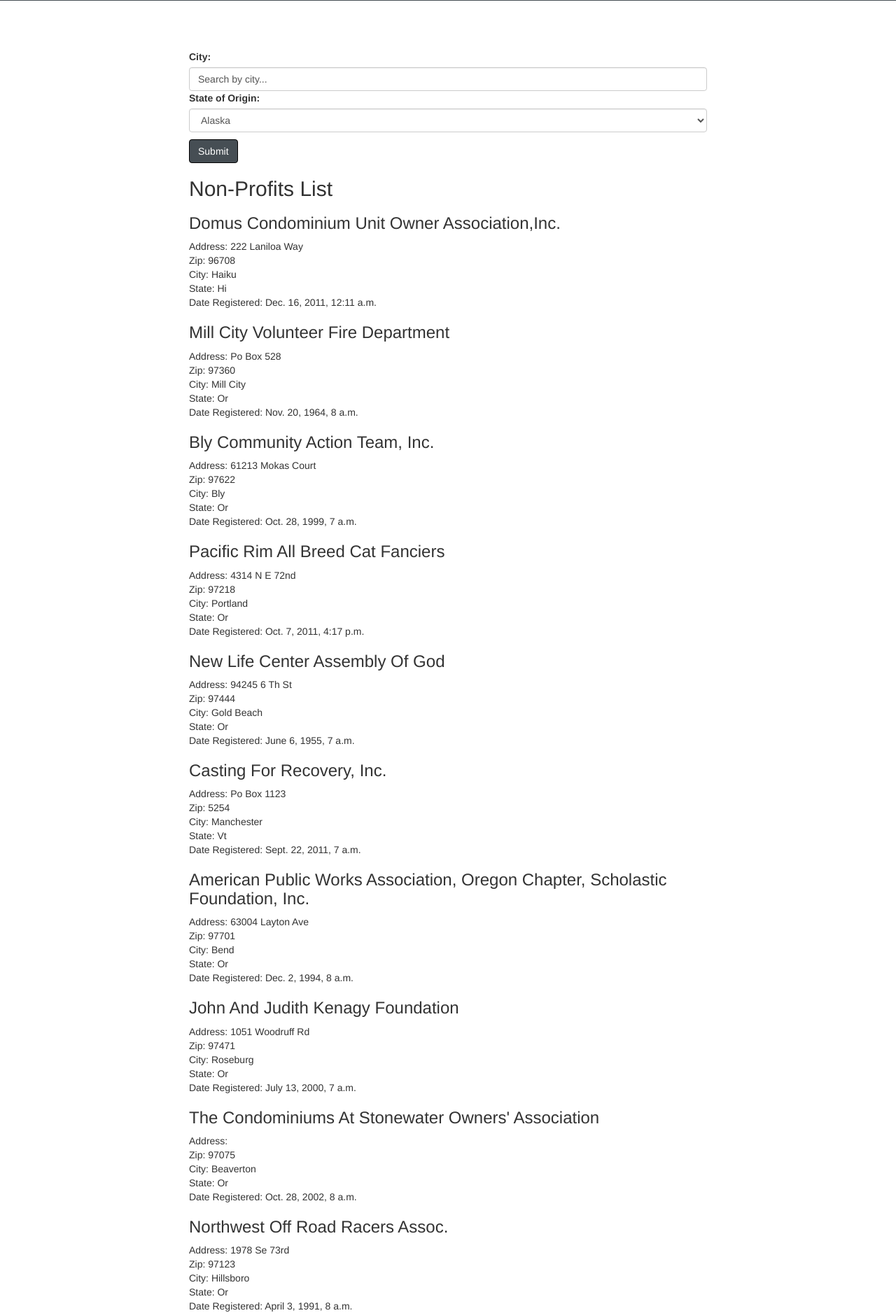
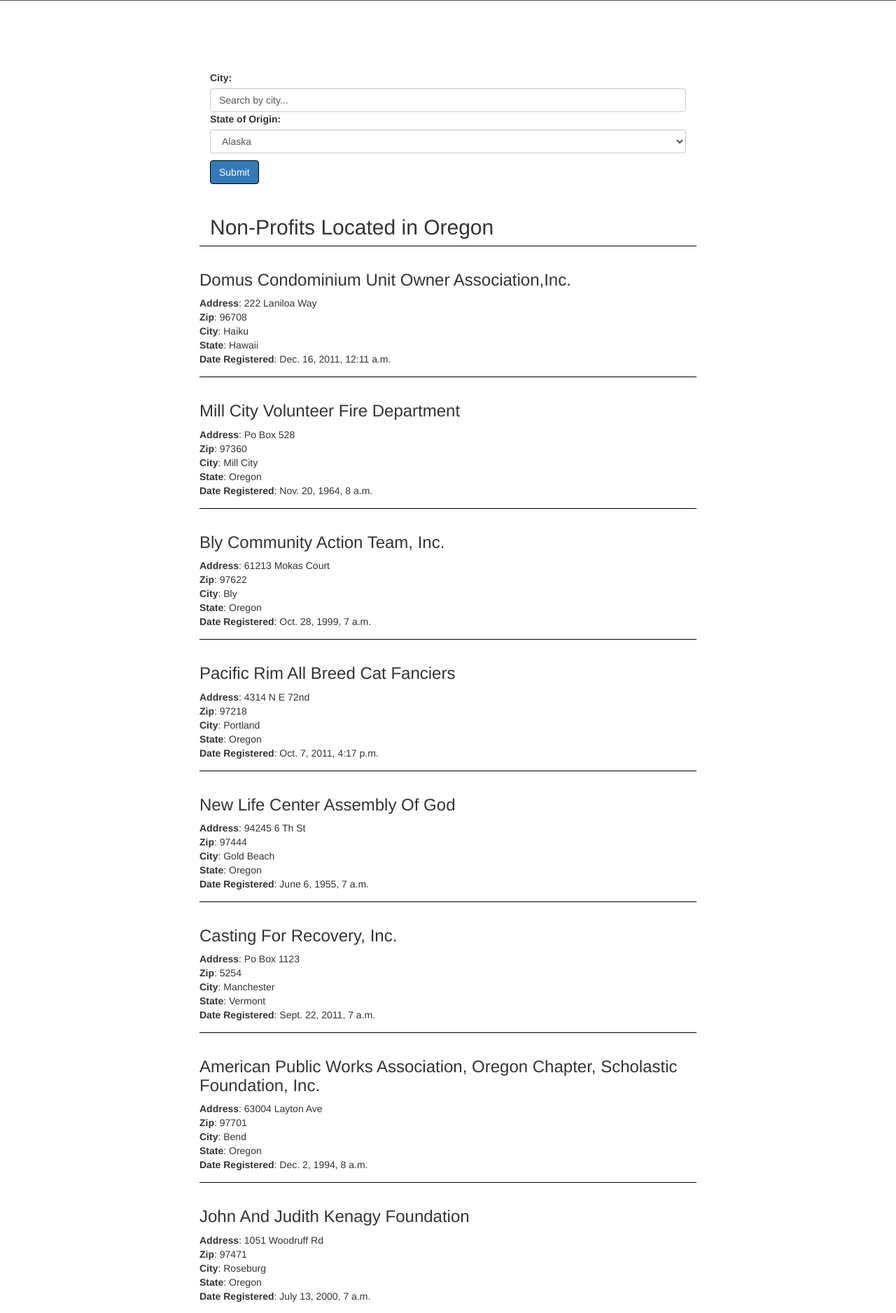
Before and after one commit to bobbyesh/nonprofits, a Django app: page /index/ in a window 1280 px wide. Shown: the part 649-2525 px from the top of the page at 70% size. Run offline with Django 3.2, Linux system fonts and the light colour scheme; data comes from the database, SQL or seed files in the repository; style sheets or scripts are compiled from the project's sources; some libraries are stand-ins or nearby versions.

Commit message:
Finished basic design.

```diff
--- a/app/forms.py
+++ b/app/forms.py
@@ -1,65 +1,6 @@
 from django import forms
 from app.models import Organization
-
-STATES = [
-    ('AK', 'Alaska'),
-    ('AL', 'Alabama'),
-    ('AR', 'Arkansas'),
-    ('AS', 'American Samoa'),
-    ('AZ', 'Arizona'),
-    ('CA', 'California'),
-    ('CO', 'Colorado'),
-    ('CT', 'Connecticut'),
-    ('DC', 'District of Columbia'),
-    ('DE', 'Delaware'),
-    ('FL', 'Florida'),
-    ('GA', 'Georgia'),
-    ('GU', 'Guam'),
-    ('HI', 'Hawaii'),
-    ('IA', 'Iowa'),
-    ('ID', 'Idaho'),
-    ('IL', 'Illinois'),
-    ('IN', 'Indiana'),
-    ('KS', 'Kansas'),
-    ('KY', 'Kentucky'),
-    ('LA', 'Louisiana'),
-    ('MA', 'Massachusetts'),
-    ('MD', 'Maryland'),
-    ('ME', 'Maine'),
-    ('MI', 'Michigan'),
-    ('MN', 'Minnesota'),
-    ('MO', 'Missouri'),
-    ('MP', 'Northern Mariana Islands'),
-    ('MS', 'Mississippi'),
-    ('MT', 'Montana'),
-    ('NA', 'National'),
-    ('NC', 'North Carolina'),
-    ('ND', 'North Dakota'),
-    ('NE', 'Nebraska'),
-    ('NH', 'New Hampshire'),
-    ('NJ', 'New Jersey'),
-    ('NM', 'New Mexico'),
-    ('NV', 'Nevada'),
-    ('NY', 'New York'),
-    ('OH', 'Ohio'),
-    ('OK', 'Oklahoma'),
-    ('OR', 'Oregon'),
-    ('PA', 'Pennsylvania'),
-    ('PR', 'Puerto Rico'),
-    ('RI', 'Rhode Island'),
-    ('SC', 'South Carolina'),
-    ('SD', 'South Dakota'),
-    ('TN', 'Tennessee'),
-    ('TX', 'Texas'),
-    ('UT', 'Utah'),
-    ('VA', 'Virginia'),
-    ('VI', 'Virgin Islands'),
-    ('VT', 'Vermont'),
-    ('WA', 'Washington'),
-    ('WI', 'Wisconsin'),
-    ('WV', 'West Virginia'),
-    ('WY', 'Wyoming')
-]
+from app import utils
 
 
 class SearchForm(forms.Form):
@@ -68,7 +9,7 @@ class SearchForm(forms.Form):
         widget=forms.TextInput(attrs={'class': 'form-control'})
     )
     state = forms.ChoiceField(
-        choices=STATES,
+        choices=utils.STATES,
         label='State of Origin',
         widget=forms.Select(attrs={'class': 'form-control'})
     )
--- a/app/models.py
+++ b/app/models.py
@@ -1,5 +1,5 @@
 from django.db import models
-
+from app import utils
 
 class Organization(models.Model):
     business_name = models.CharField(max_length=256, blank=True, unique=True)
@@ -20,3 +20,6 @@ class Organization(models.Model):
 
     def full_address(self):
         return '{}, {}, {}, {}'.format(self.address, self.city, self.state, self.zip_code)
+
+    def full_state_name(self):
+        return utils.STATES_FULL_NAME.get(str(self.state).upper())
--- a/app/views.py
+++ b/app/views.py
@@ -58,3 +58,7 @@ class IndexView(TemplateView):
             for val in vals:
                 ret += template.format(key, val)
         return ret
+
+
+class AboutView(TemplateView):
+    template_name = 'app/about.html'
--- a/nonprofits/urls.py
+++ b/nonprofits/urls.py
@@ -19,5 +19,6 @@ from app import views
 
 urlpatterns = [
     url(r'^admin/', admin.site.urls),
-    url(r'^index/$', views.IndexView.as_view(), name='index')
+    url(r'^index/$', views.IndexView.as_view(), name='index'),
+    url(r'^about/$', views.AboutView.as_view(), name='about')
 ]
--- a/static/app/index.scss
+++ b/static/app/index.scss
@@ -9,7 +9,7 @@ nav {
 
 #navbar-container {
   background-color: white;
-
+  // border-bottom: solid black 1px;
 }
 
 .navbar-brand,
@@ -37,33 +37,51 @@ nav li {
   padding-right: 20px;
 }
 
-
-.navbar-default .navbar-nav>.active>a,
-.navbar-default .navbar-nav>.active>a:focus,
-.navbar-default .navbar-nav>.active>a:hover
-{
-    background-color: white;
+.navbar-default .navbar-nav > .active > a,
+.navbar-default .navbar-nav > .active > a:focus,
+.navbar-default .navbar-nav > .active > a:hover {
+  background-color: white;
 }
 
 .navbar {
-
   border: none;
+    background-color: white;
 
 }
 
-body {
-  backgroun-color: grey;
+.navbar::after{
+  content: "";
+  height: 30px;
+  margin-bottom: -30px;
 }
 
 #main-container {
   margin-top: 50px;
+}
 
+#main-container::after {
+  content: "";
+  min-height: 200px;
 }
 
 #main-content {
-  background-color: white;
   padding: 20px;
   box-shadow: #6c6c6c;
+  margin-bottom: -142px;
+  opacity: 1;
+}
+
+.organization-box {
+  margin: 50px;
+  padding: 25px;
+  border-radius: 35px;
+  background-color: white;
+  //max-width: 600px;
+}
+
+#main-content:after {
+  content: "";
+  display: block;
 }
 
 #map-container {
@@ -77,7 +95,38 @@ body {
 }
 
 #main-content > form > div > button {
-  background-color: #464E54;
   border-color: black;
   margin-top: 10px;
 }
+
+.footer-container,
+#main-content:after {
+  min-height: 142px;
+}
+
+#footer-break {
+  border-bottom: solid black 1px;
+}
+
+.footer-container {
+  margin-top: 50px;
+  margin-left: 100px;
+}
+
+.body-wrap {
+  background: white;
+}
+
+#main-content {
+  padding: 50px;
+}
+
+.heading {
+  padding-top: 25px;
+}
+
+.organization-block {
+  padding-top: 15px;
+  padding-bottom: 15px;
+  border-top: solid black 1px;
+}
--- a/templates/app/base.html
+++ b/templates/app/base.html
@@ -9,26 +9,35 @@
     <link rel="stylesheet" href="{% static 'app/index.css' %}">
 </head>
 <body>
-
+<div class="body-wrap">
     <nav class="navbar navbar-default">
         <div class="container-fluid" id="navbar-container">
             <div class="navbar-header">
-            <a href="" class="navbar-brand">Non-Profits of Oregon</a>
+                <a href="{% url 'index' %}" class="navbar-brand">Non-Profits of Oregon</a>
             </div>
 
             <ul class="nav navbar-nav navbar-right">
-            <li class="active"><a href="">Home</a></li>
-            <li><a href="#">About</a></li>
+                <li class="active"><a href="{% url 'index' %}">Home</a></li>
+                <li><a href="{% url 'about' %}">About</a></li>
             </ul>
         </div>
     </nav>
 
     {% block content %}
     {% endblock %}
+    <div id="footer-break"></div>
+    <br>
+    <div class="container footer-container">
+        <div class="row">
             <footer>
+                <p>Created by: Bobby Eshleman</p>
+                <p>Contact information: <a href="mailto:bobbyeshleman@gmail.com">
+                    bobbyeshleman@gmail.com</a>.</p>
+
                 {% include 'app/organization_data.html' %}
                 <script src="https://code.jquery.com/jquery-3.2.1.min.js"
-            integrity="sha256-hwg4gsxgFZhOsEEamdOYGBf13FyQuiTwlAQgxVSNgt4=" crossorigin="anonymous"></script>
+                        integrity="sha256-hwg4gsxgFZhOsEEamdOYGBf13FyQuiTwlAQgxVSNgt4="
+                        crossorigin="anonymous"></script>
                 <script src="https://maxcdn.bootstrapcdn.com/bootstrap/3.3.7/js/bootstrap.min.js"
                         integrity="sha384-Tc5IQib027qvyjSMfHjOMaLkfuWVxZxUPnCJA7l2mCWNIpG9mGCD8wGNIcPD7Txa"
                         crossorigin="anonymous"></script>
@@ -37,5 +46,8 @@
                 </script>
                 <script src="{% static 'app/google_maps.js' %}"></script>
             </footer>
+        </div>
+    </div>
+</div>
 </body>
 </html>
--- a/templates/app/index.html
+++ b/templates/app/index.html
@@ -9,12 +9,12 @@
                 </div>
             </div>
         </div>
-
     </div>
     <div id="main-container" class="container">
         <div class="row">
-            <div class="col-md-2"></div>
+            <div class="col-md-2 side-panel"></div>
             <div class="col-md-8" id="main-content">
+
                 <form action="." type="post">
                     <div class="form-group">
                         <form action=".">
@@ -23,16 +23,23 @@
                         </form>
                     </div>
                 </form>
-                <h2>Non-Profits List</h2>
-                <div>
-                    {% for organization in organization_list %}
-                        <h3>{{ organization.business_name | title }}</h3>
-                        <div>Address: {{ organization.address | title }}</div>
-                        <div>Zip: {{ organization.zip_code }}</div>
-                        <div>City: {{ organization.city | title }}</div>
-                        <div>State: {{ organization.state | title }}</div>
-                        <div>Date Registered: {{ organization.registry_date }}</div>
-                    {% endfor %}
+
+                <h2 class="heading">Non-Profits Located in Oregon</h2>
+                <div class="row">
+                    <div class="col">
+                        {% for organization in organization_list %}
+                            <div class="organization-block">
+                            <h3>{{ organization.business_name | title }}</h3>
+                            <div><strong>Address</strong>: {{ organization.address | title }}</div>
+                            <div><strong>Zip</strong>: {{ organization.zip_code }}</div>
+                            <div><strong>City</strong>: {{ organization.city | title }}</div>
+                            <div><strong>State</strong>: {{ organization.full_state_name | title }}
+                            </div>
+                            <div><strong>Date Registered</strong>: {{ organization.registry_date }}
+                            </div>
+                            </div>
+                        {% endfor %}
+                    </div>
                 </div>
 
                 <div class="pagination">
@@ -51,7 +58,7 @@
             </div>
         </div>
     </div>
-    <div class="col-md-2"></div>
+    <div class="col-md-2 side-panel"></div>
     </div>
     </div>
     </div>
--- a/templates/app/organization_data.html
+++ b/templates/app/organization_data.html
@@ -5,8 +5,18 @@
                 info: "<h4>{{ organization.business_name | title }}</h4><div>{{ organization.full_address }}</div>",
                 address: "{{ organization.full_address }}",
                 latLng: {
-                    lat: {{ organization.latitude }},
-                    lng: {{ organization.longitude }}
+                    {% if organization.latitude %}
+                        lat: {{ organization.latitude }},
+                    {% else %}
+                        lat: null,
+                    {% endif %}
+
+                    {% if organization.longitude %}
+                        lng: {{ organization.longitude }}
+                    {% else %}
+                        lng: null
+                    {% endif %}
+
                 }
             },
         {% endfor %}
```
Also changed, not shown: app/utils.py (added, +120 -0 lines), templates/app/about.html (added, +20 -0 lines). Lines whose indentation alone changed are shown as unchanged.
